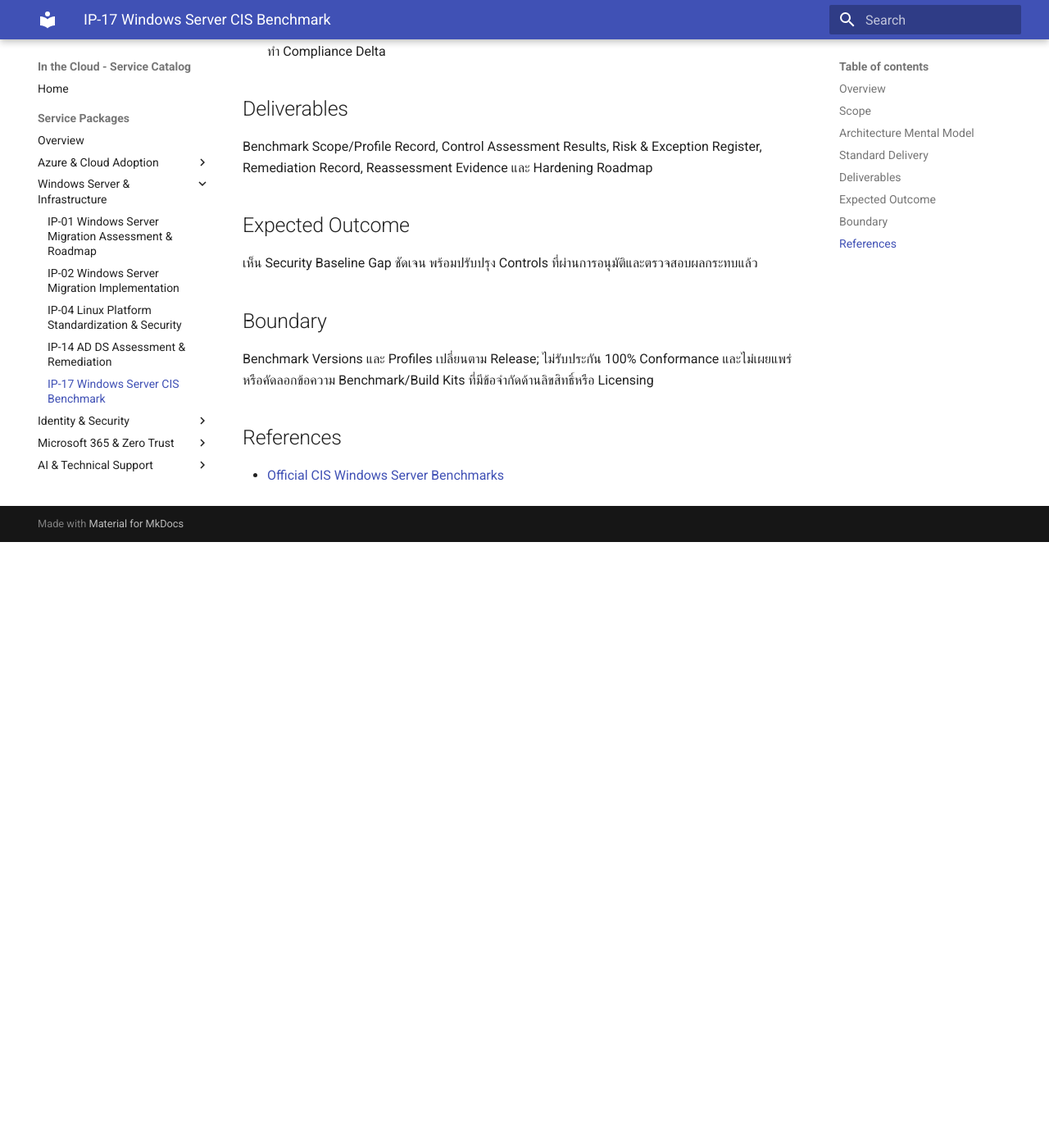
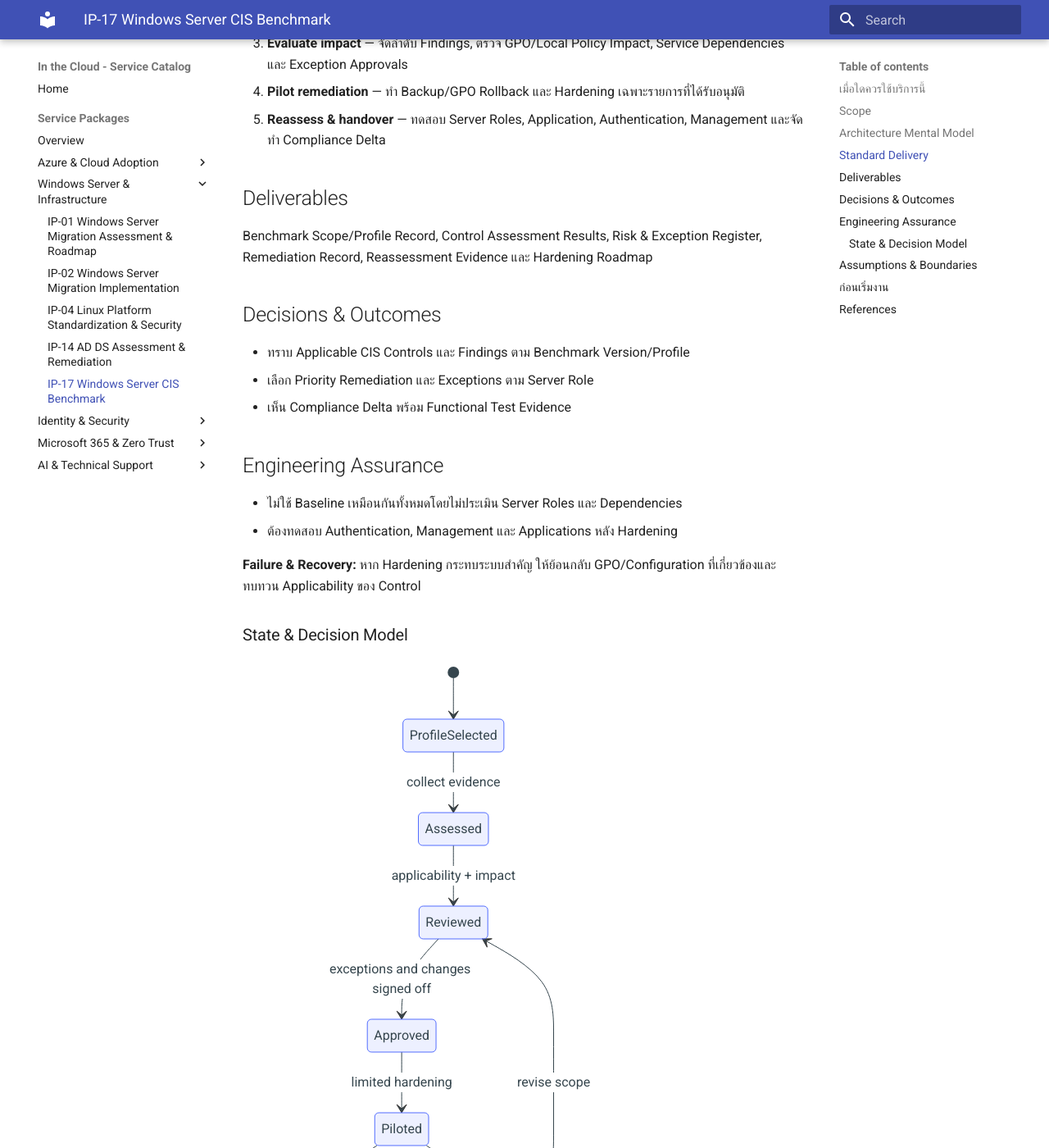
Before and after one commit to inthecloudth/service-catalog, an MkDocs documentation site: the page built from docs/services/ip-17-windows-server-cis-benchmark.md, in a window 1280 px wide and 1400 px high, scrolled down 1036 px. Shown: the whole window at 82% size. Built offline with MkDocs 1.6.1 and Material for MkDocs 9.7.7, drawn with Linux system fonts in a browser that asks for light colours; before the commit the page ends 1697 px from its top, so only the background shows below that; some of the changed text lies outside the part shown.

Commit message:
docs(catalog): align IP-17 with buyer decisions and technical assurance

````diff
--- a/docs/services/ip-17-windows-server-cis-benchmark.md
+++ b/docs/services/ip-17-windows-server-cis-benchmark.md
@@ -1,10 +1,14 @@
 # Windows Server CIS Benchmark — Assessment & Remediation
 
-*Reusable technical service package*
+> **IP-17 | Repeatable Service Package**
 
-## Overview
+**ผลลัพธ์ที่มุ่งหวัง:** ประเมิน Windows Server Configuration เทียบกับ CIS Benchmark รุ่นที่ตกลง แล้วปรับปรุงรายการที่เหมาะสมโดยรักษา Application Compatibility และ Operations Access
 
-ประเมิน Windows Server Configuration เทียบกับ CIS Benchmark รุ่นที่ตกลง แล้วปรับปรุงรายการที่เหมาะสมโดยรักษา Application Compatibility และ Operations Access
+## เมื่อใดควรใช้บริการนี้
+
+- ต้องการทราบ Windows Server Security Baseline Gaps ที่ตรวจสอบได้
+- มี Domain Controllers, Member Servers หรือ Stand-alone Roles ที่ต้องใช้ Policy ต่างกัน
+- กังวล Hardening แล้วทำให้ Applications หรือ Management Tools ใช้งานไม่ได้
 
 ## Scope
 
@@ -38,14 +42,45 @@ flowchart LR
 
 Benchmark Scope/Profile Record, Control Assessment Results, Risk & Exception Register, Remediation Record, Reassessment Evidence และ Hardening Roadmap
 
-## Expected Outcome
+## Decisions & Outcomes
 
-เห็น Security Baseline Gap ชัดเจน พร้อมปรับปรุง Controls ที่ผ่านการอนุมัติและตรวจสอบผลกระทบแล้ว
+- ทราบ Applicable CIS Controls และ Findings ตาม Benchmark Version/Profile
+- เลือก Priority Remediation และ Exceptions ตาม Server Role
+- เห็น Compliance Delta พร้อม Functional Test Evidence
 
-## Boundary
+## Engineering Assurance
+
+- ไม่ใช้ Baseline เหมือนกันทั้งหมดโดยไม่ประเมิน Server Roles และ Dependencies
+- ต้องทดสอบ Authentication, Management และ Applications หลัง Hardening
+
+**Failure & Recovery:** หาก Hardening กระทบระบบสำคัญ ให้ย้อนกลับ GPO/Configuration ที่เกี่ยวข้องและทบทวน Applicability ของ Control
+
+### State & Decision Model
+
+```mermaid
+stateDiagram-v2
+  [*] --> ProfileSelected
+  ProfileSelected --> Assessed: collect evidence
+  Assessed --> Reviewed: applicability + impact
+  Reviewed --> Approved: exceptions and changes signed off
+  Approved --> Piloted: limited hardening
+  Piloted --> Verified: reassessment + service tests
+  Piloted --> RolledBack: incompatibility
+  RolledBack --> Reviewed: revise scope
+  Verified --> [*]
+```
+
+## Assumptions & Boundaries
 
 Benchmark Versions และ Profiles เปลี่ยนตาม Release; ไม่รับประกัน 100% Conformance และไม่เผยแพร่หรือคัดลอกข้อความ Benchmark/Build Kits ที่มีข้อจำกัดด้านลิขสิทธิ์หรือ Licensing
+
+## ก่อนเริ่มงาน
+
+เตรียม OS/Role Inventory, Benchmark Version/Profile, GPO Ownership, App Owners และ Recovery Access
 
 ## References
 
 - [Official CIS Windows Server Benchmarks](https://www.cisecurity.org/benchmark/microsoft_windows_server)
+
+---
+*Architecture และ State Models เป็นแบบจำลองเชิงแนวคิด ไม่ใช่ Production Topology ขององค์กรใดองค์กรหนึ่ง*
````
